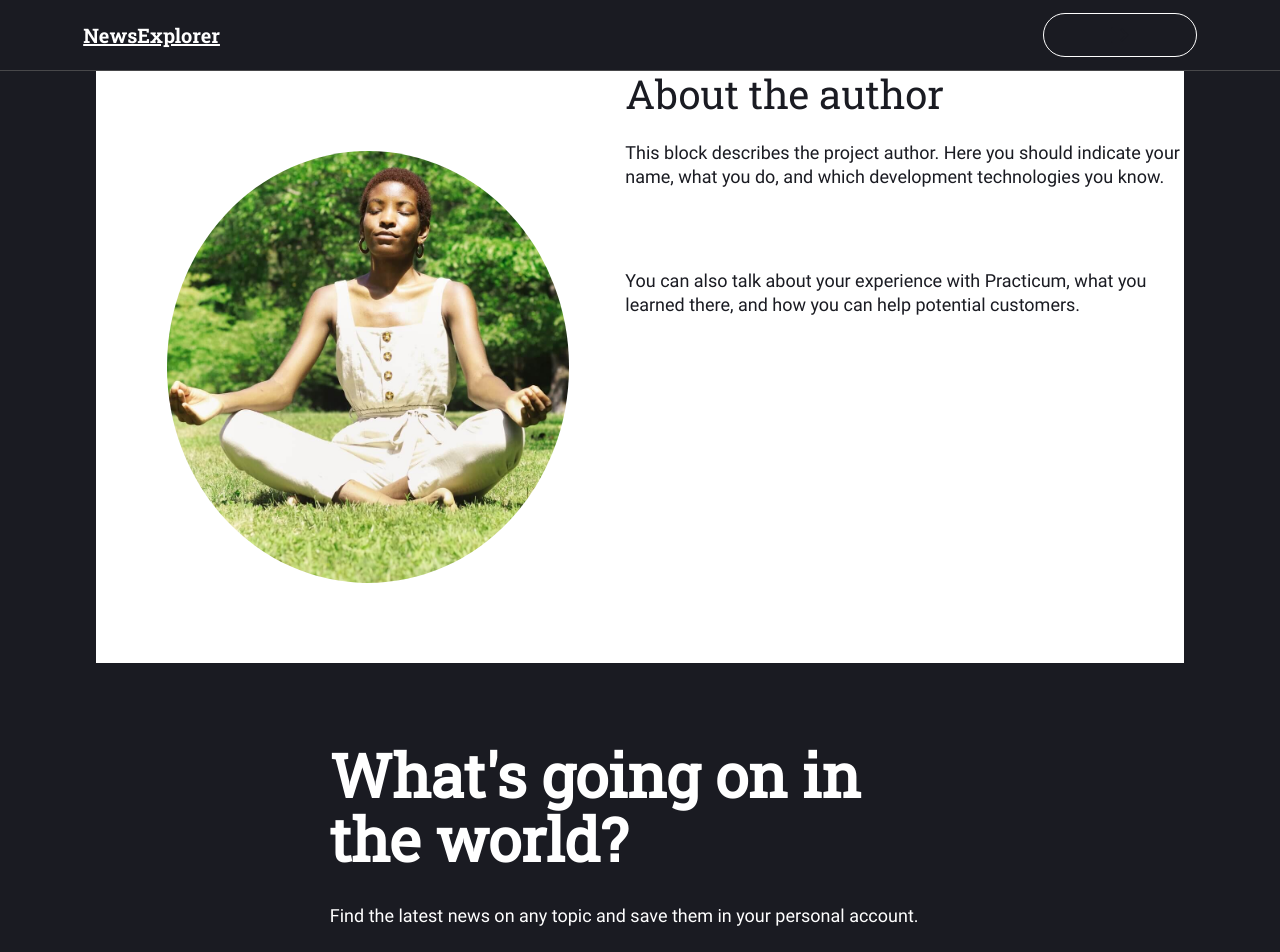
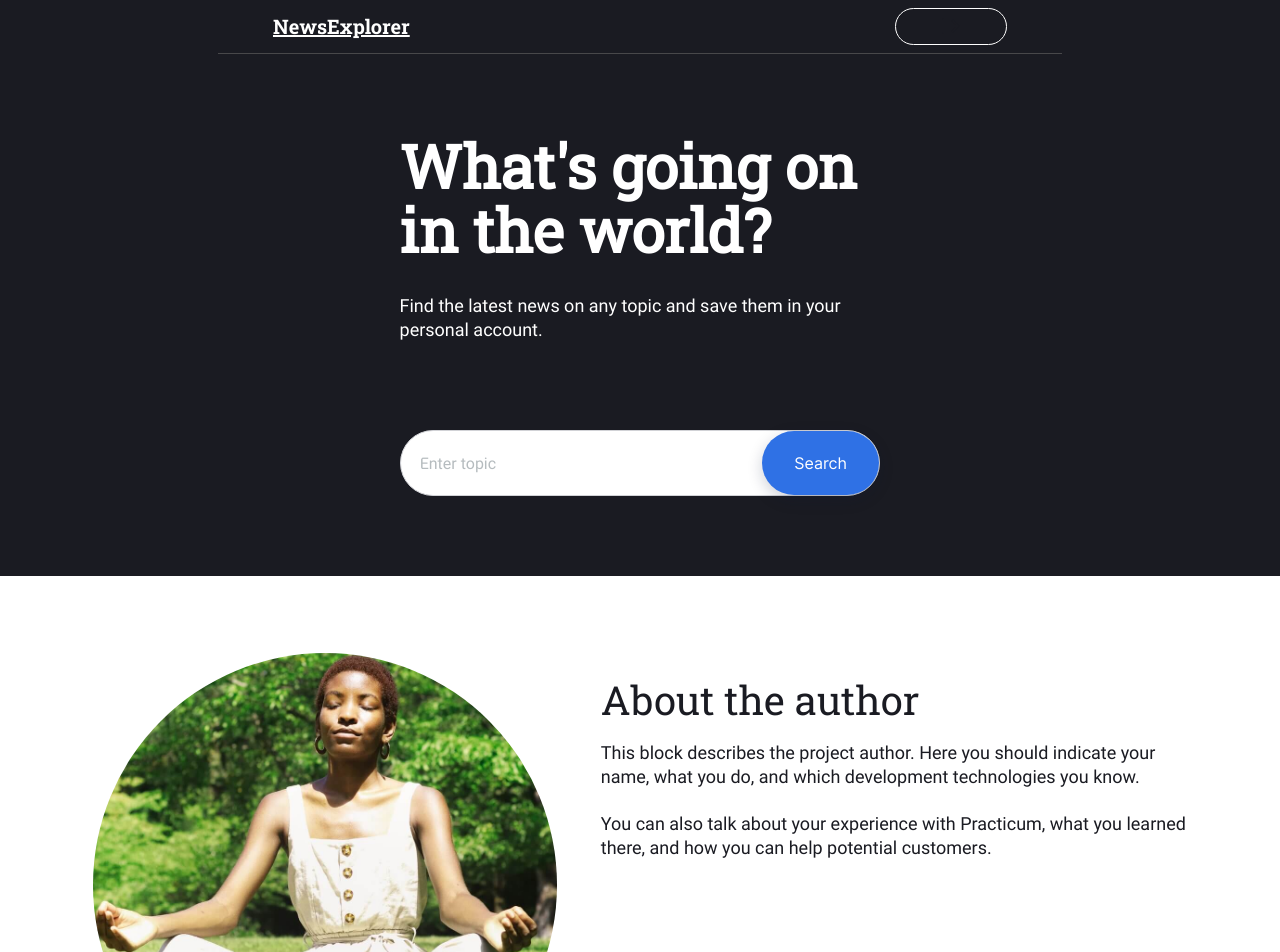
Before and after one commit to irmo12/news-explorer-frontend, a React (Create React App) app in the folder news-explorer/: page / in a window 1280 px wide. Shown: the top 952 px of the page. Built offline with nearby package versions, Linux system fonts and the light colour scheme.

Commit message:
style WIP

```diff
--- a/news-explorer/public/index.html
+++ b/news-explorer/public/index.html
@@ -2,12 +2,12 @@
 <html lang="en">
   <head>
     <meta charset="utf-8" />
-    <link rel="icon" href="%PUBLIC_URL%/favicon.ico" />
+    <link rel="icon" href="../src/images/favicon.ico" />
     <meta name="viewport" content="width=device-width, initial-scale=1" />
     <meta name="theme-color" content="#000000" />
     <meta
       name="description"
-      content="Web site created using create-react-app"
+      content="Final project @ TripleTen"
     />
     <link rel="apple-touch-icon" href="%PUBLIC_URL%/logo192.png" />
     <!--
@@ -24,7 +24,7 @@
       work correctly both with client-side routing and a non-root public URL.
       Learn how to configure a non-root public URL by running `npm run build`.
     -->
-    <title>React App</title>
+    <title>News Explorer</title>
   </head>
   <body>
     <noscript>You need to enable JavaScript to run this app.</noscript>
--- a/news-explorer/src/components/About/About.css
+++ b/news-explorer/src/components/About/About.css
@@ -1,17 +1,17 @@
 .about {
     display: flex;
-    gap: 56px;
     max-width: 1440px;
-    margin: 0 auto;
+    margin: 0 0;
     background-color: #fff;
     align-items: flex-start;
+    width: 100%;
   }
 
   .about__content {
     display: flex;
     flex-flow: column nowrap;
-    gap: 24px;
-    margin: 0 auto;
+    margin: 12.6vh 0 0 5.5vh;
+    width: 100;
   }
 
   .about__image {
@@ -19,8 +19,10 @@
     max-height: 464px;
     border-radius: 50%;
     object-fit: cover;
-    margin: 80px 0 80px 6.5%;
+    margin: 77px 0 80px 7.25%;
     overflow: hidden;
+    position: relative;
+    width: 100%;
   }
 
   .about__title {
@@ -33,7 +35,7 @@
     font-size: 40px;
     line-height: 46px;
     color: #1A1B22;
-    margin: 0;
+    margin: 0 0 2vh 0;
   }
 
   .about__description {
@@ -45,11 +47,16 @@
     font-size: 18px;
     line-height: 24px;
     color: #1A1B22;
-    margin: 0;
+    margin: .3vh 0 0 0;
   }
 
-  .about__description--blank {
-    height: 24px;
+  .about__description-blank {
+    height: 20px;
     background-color: transparent;
     border: none;
+    margin: 0;
+    margin-block-start: 0em;
+    margin-block-end: 0em;
+    margin-inline-start: 0px;
+    margin-inline-end: 0px;
   }
--- a/news-explorer/src/components/App/App.js
+++ b/news-explorer/src/components/App/App.js
@@ -1,6 +1,5 @@
 import React, { useState } from 'react';
 import './App.css';
-import Header from '../Header/Header.js';
 import Main from '../Main/Main.js';
 import Footer from '../Footer/Footer.js';
 
@@ -23,7 +22,7 @@ function App() {
     <>
       <div className="page">
 
-        <Header />
+
 
         <Main />
 
--- a/news-explorer/src/components/Footer/Footer.js
+++ b/news-explorer/src/components/Footer/Footer.js
@@ -4,19 +4,19 @@ import fblogo from '../../images/fb.svg';
 import github from '../../images/github.svg';
 
 function Footer(props) {
-  <>
+  return (
     <div className="footer">
       <div className='footer-signature'>
         © {new Date().getFullYear()} Supersite, Powered by News API
       </div>
       <div className='footer-links'>
-      <Link to={'/'} className='footer-link'>Home</Link>
-      <a href="www.practicum.com" className='footer-link'>Practicum</a>
+        {/* <Link to={'/'} className='footer-link'>Home</Link> */}
+        <a href="www.tripleten.com" className='footer-link'>TripleTen</a>
         <a href="#" className='footer-link'><img src={github} alt='github' /></a>
         <a href="#" className='footer-link'><img src={fblogo} alt='facebook' /></a>
       </div>
     </div>
-  </>;
+  );
 }
 
 export default Footer;
--- a/news-explorer/src/components/Header/Header.css
+++ b/news-explorer/src/components/Header/Header.css
@@ -4,7 +4,7 @@
   display: flex;
   flex-flow: row nowrap;
   justify-content: space-between;
-  gap: 64x;
+  gap: 64px;
   align-items: center;
   border-bottom: 1px solid rgba(84, 84, 84, 0.8);
   box-sizing: border-box;
--- a/news-explorer/src/components/Main/Main.css
+++ b/news-explorer/src/components/Main/Main.css
@@ -0,0 +1,14 @@
+.main {
+  max-width: 1440px;
+  width: 100%;
+  display: flex;
+  flex-direction: column;
+  align-items: center;
+}
+
+.main__header-search-container {
+    background-image: url('../../images/georgia-de-lotz--UsJoNxLaNo-unsplash.png');
+    background-position: center;
+    background-size: cover;
+    overflow: hidden;
+}
--- a/news-explorer/src/components/Main/Main.js
+++ b/news-explorer/src/components/Main/Main.js
@@ -1,5 +1,6 @@
 import React, { useState } from 'react';
 import './Main.css';
+import Header from '../Header/Header.js';
 import About from '../About/About.js';
 import SearchForm from '../SearchForm/SearchForm';
 
@@ -9,9 +10,12 @@ function Main() {
   return (
     <>
       <div className="main">
+        <div className="main__header+search-container">
+      <Header />
+      <SearchForm />
+      </div>
 
         <About />
-        <SearchForm />
 
 
       </div>
--- a/news-explorer/src/components/SearchForm/SearchForm.css
+++ b/news-explorer/src/components/SearchForm/SearchForm.css
@@ -4,6 +4,7 @@
   max-width: 57%;
   margin: 80px auto;
   gap: 88px;
+  width: 100%;
 }
 
 .search-form__txtcontainer {
@@ -68,7 +69,7 @@
   outline: none;
 }
 
-.search-form__input:placeholder {
+.search-form__input::placeholder {
   color:#B6BCBF;
 }
 
@@ -93,6 +94,6 @@
   background: #347EFF;
 }
 
-.search-form__submit:click {
+.search-form__submit:active {
   background: #2A65CC;
 }
--- a/news-explorer/src/components/SearchForm/SearchForm.js
+++ b/news-explorer/src/components/SearchForm/SearchForm.js
@@ -5,7 +5,7 @@ const SearchForm = () => {
   return (
     <div className="search-form">
       <div className="search-form__txtcontainer">
-        <h1 className='search-form__heading'>What's going on in the world?</h1>
+        <h1 className='search-form__heading'>What's going on in the&nbsp;world?</h1>
         <p className='search-form__description'>Find the latest news on any topic and save them in your personal account.</p>
       </div>
       <div className="search-form__search-bar">
```
Also changed, not shown: news-explorer/src/images/georgia-de-lotz--UsJoNxLaNo-unsplash.png (added). Lines whose indentation alone changed are shown as unchanged.
